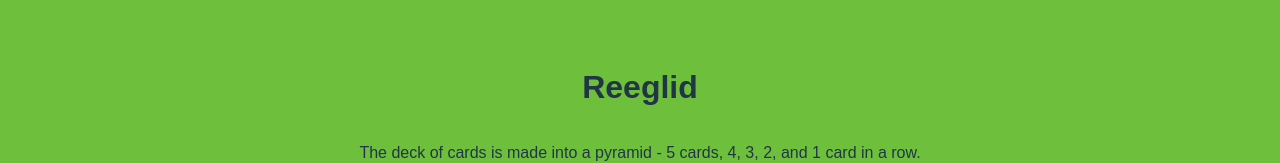
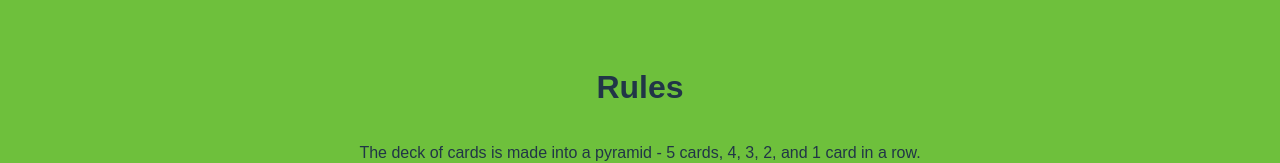
Before and after one commit to JanMarkusK/Bussijuht, a React (Vite) app in the folder hosting/: page / in a window 1280 px wide. Both pictures are taken after a click on the button "Rules". Shown: the part 151-314 px from the top of the page. Built offline with nearby package versions, Linux system fonts and the light colour scheme.

Commit message:
parandus

```diff
--- a/hosting/src/components/RulesPage.jsx
+++ b/hosting/src/components/RulesPage.jsx
@@ -10,7 +10,7 @@ const RulesPage = ({ setInRules }) => {
 
   return (
     <div className="rules-page">
-      <h1>Reeglid</h1>
+      <h1>Rules</h1>
       <p>
         The deck of cards is made into a pyramid - 5 cards, 4, 3, 2, and 1 card in a row. <br />
         The remaining cards are distributed among the players. <br />
```
